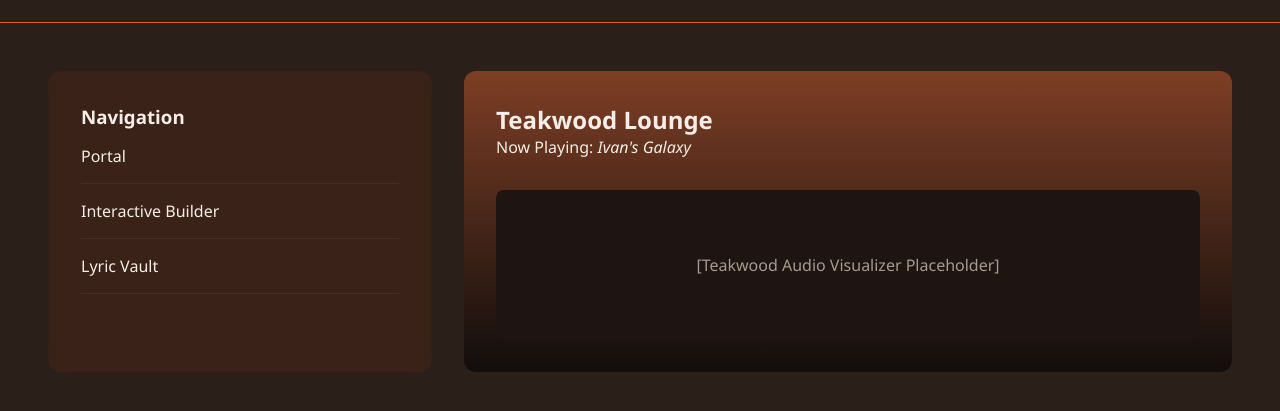
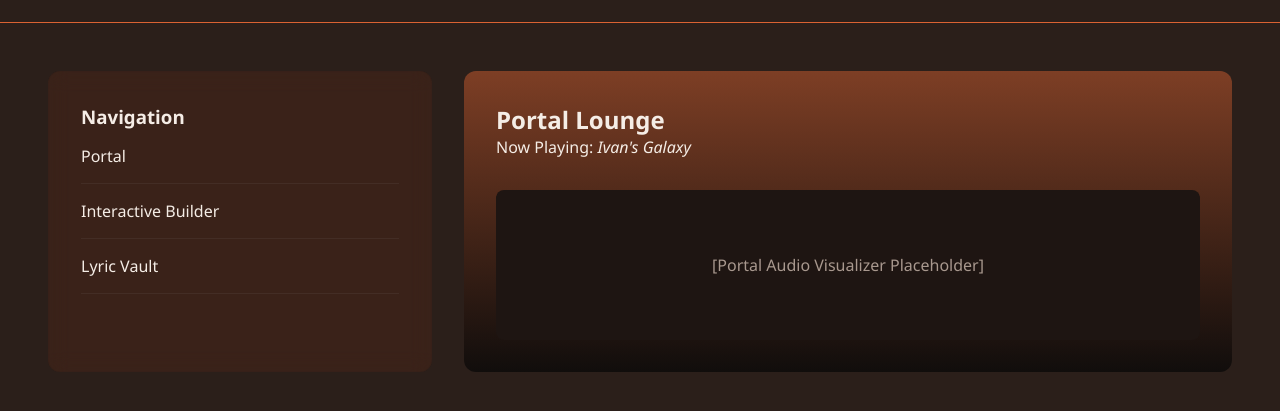
Before and after one commit to melanniely/mkl28-it340-project, a plain HTML site: page milestone1/index.html in a window 1280 px wide. Shown: the part 59-470 px from the top of the page. Drawn offline with Linux system fonts and the light colour scheme.

Commit message:
updated a name in the home page

```diff
--- a/milestone1/index.html
+++ b/milestone1/index.html
@@ -25,11 +25,11 @@
                 </ul>
             </aside>
             <section class="studio-main">
-                <h2>Teakwood Lounge</h2>
+                <h2>Portal Lounge</h2>
                 <p>Now Playing: <em>Ivan's Galaxy</em></p>
                 <div style="margin-top: 2rem; height: 150px; background: #1e1512; border-radius: 8px;
                             display: flex; align-items: center; justify-content: center;">
-                    <p style="color: var(--text-muted);">[Teakwood Audio Visualizer Placeholder]</p>
+                    <p style="color: var(--text-muted);">[Portal Audio Visualizer Placeholder]</p>
                 </div>
             </section>
         </main>
```
